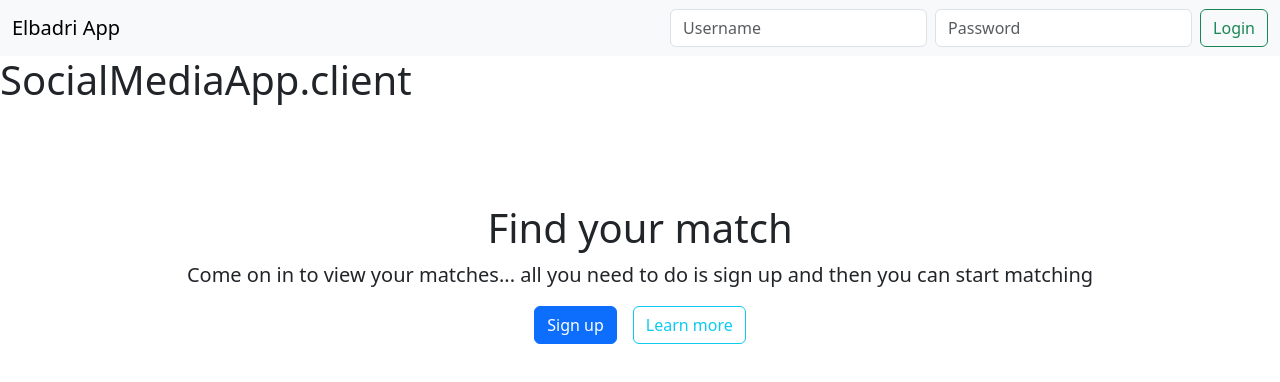
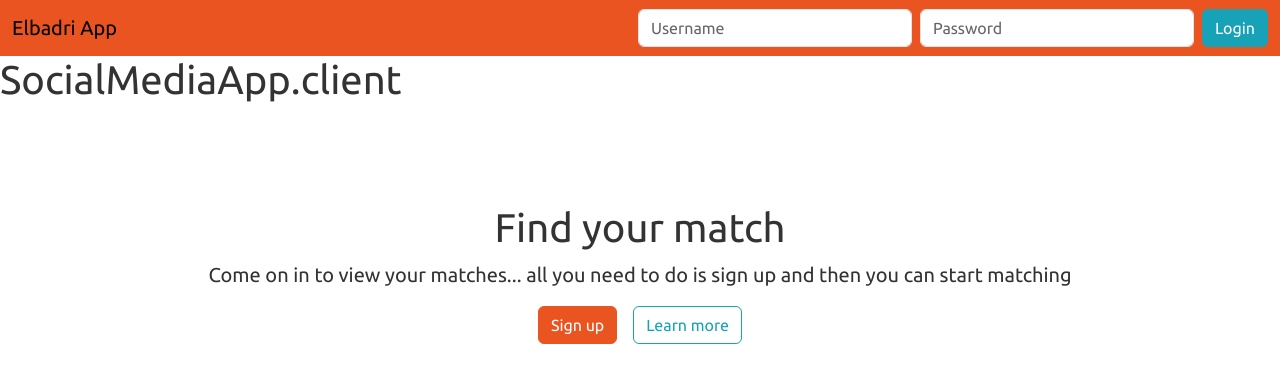
Before and after one commit to MahmoodElbadri/Social-Media-App, an Angular app in the folder SoacialMediaApp/SocialMediaApp.client/: page / in a window 1280 px wide. Shown: the top 382 px of the page. Built offline with nearby package versions, Linux system fonts and the light colour scheme; no server answers.

Commit message:
add Bootswatch theme and update navbar styles; enhance user greeting display in navigation

```diff
--- a/SoacialMediaApp/SocialMediaApp.client/angular.json
+++ b/SoacialMediaApp/SocialMediaApp.client/angular.json
@@ -26,6 +26,7 @@
             ],
             "styles": [
               "src/styles.css",
+              "node_modules/bootswatch/dist/united/bootstrap.min.css",
               "node_modules/ngx-toastr/toastr.css"
             ],
             "scripts": []
--- a/SoacialMediaApp/SocialMediaApp.client/package.json
+++ b/SoacialMediaApp/SocialMediaApp.client/package.json
@@ -21,6 +21,7 @@
     "@fortawesome/angular-fontawesome": "^0.14.1",
     "@fortawesome/fontawesome-svg-core": "^6.7.2",
     "@fortawesome/free-solid-svg-icons": "^7.1.0",
+    "bootswatch": "^5.3.8",
     "ngx-toastr": "^19.1.0",
     "rxjs": "~7.8.0",
     "tslib": "^2.3.0",
--- a/SoacialMediaApp/SocialMediaApp.client/src/app/nav/nav.component.html
+++ b/SoacialMediaApp/SocialMediaApp.client/src/app/nav/nav.component.html
@@ -1,4 +1,4 @@
-<nav class="navbar navbar-expand-lg bg-body-tertiary">
+<nav class="navbar navbar-expand-lg bg-primary">
   <div class="container-fluid">
     <a class="navbar-brand" routerLinkActive="active"
        routerLink="/">Elbadri App</a>
@@ -35,7 +35,7 @@
             role="button"
             data-bs-toggle="dropdown"
             aria-expanded="false">
-            Welcome {{ model.username }}
+            Welcome {{ this.accountService.currentUser()?.userName | titlecase }}
           </a>
 
           <ul class="dropdown-menu dropdown-menu-end">
@@ -60,7 +60,7 @@
             type="password"
             [(ngModel)]="model.password"
             placeholder="Password">
-          <button class="btn btn-outline-success" type="submit">Login</button>
+          <button class="btn btn-info" type="submit">Login</button>
         </form>
       }
     </div>
--- a/SoacialMediaApp/SocialMediaApp.client/src/app/nav/nav.component.ts
+++ b/SoacialMediaApp/SocialMediaApp.client/src/app/nav/nav.component.ts
@@ -1,7 +1,7 @@
 import {Component, inject} from '@angular/core';
 import {FormsModule} from "@angular/forms";
 import {AccountService} from "../_services/account.service";
-import {NgIf} from "@angular/common";
+import {NgIf, TitleCasePipe} from "@angular/common";
 import {Router, RouterLink, RouterLinkActive} from "@angular/router";
 import {ToastrService} from "ngx-toastr";
 
@@ -13,6 +13,7 @@ import {ToastrService} from "ngx-toastr";
     FormsModule,
     RouterLink,
     RouterLinkActive,
+    TitleCasePipe,
   ],
   templateUrl: './nav.component.html',
   styleUrl: './nav.component.css'
```
Also changed, not shown: 2 other files (tests, documents, lock files or other folders).
